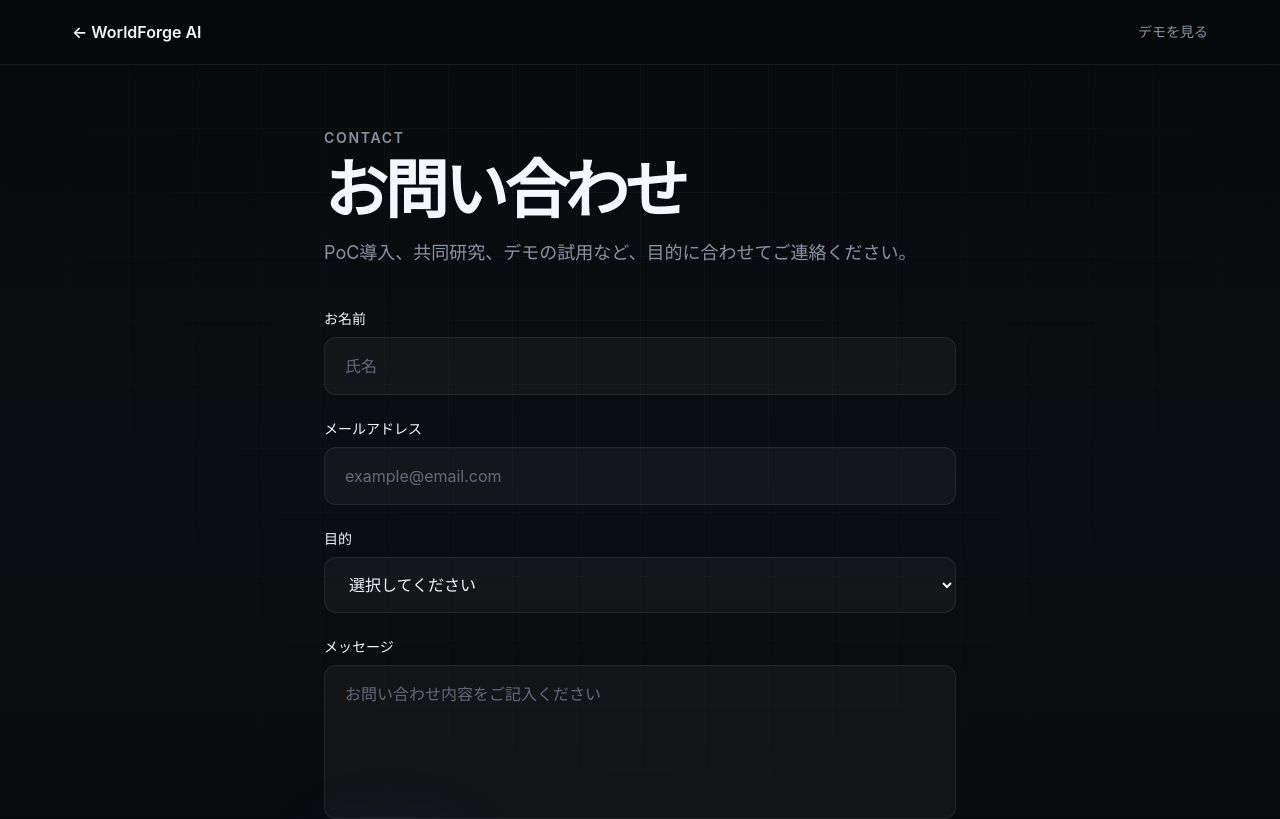
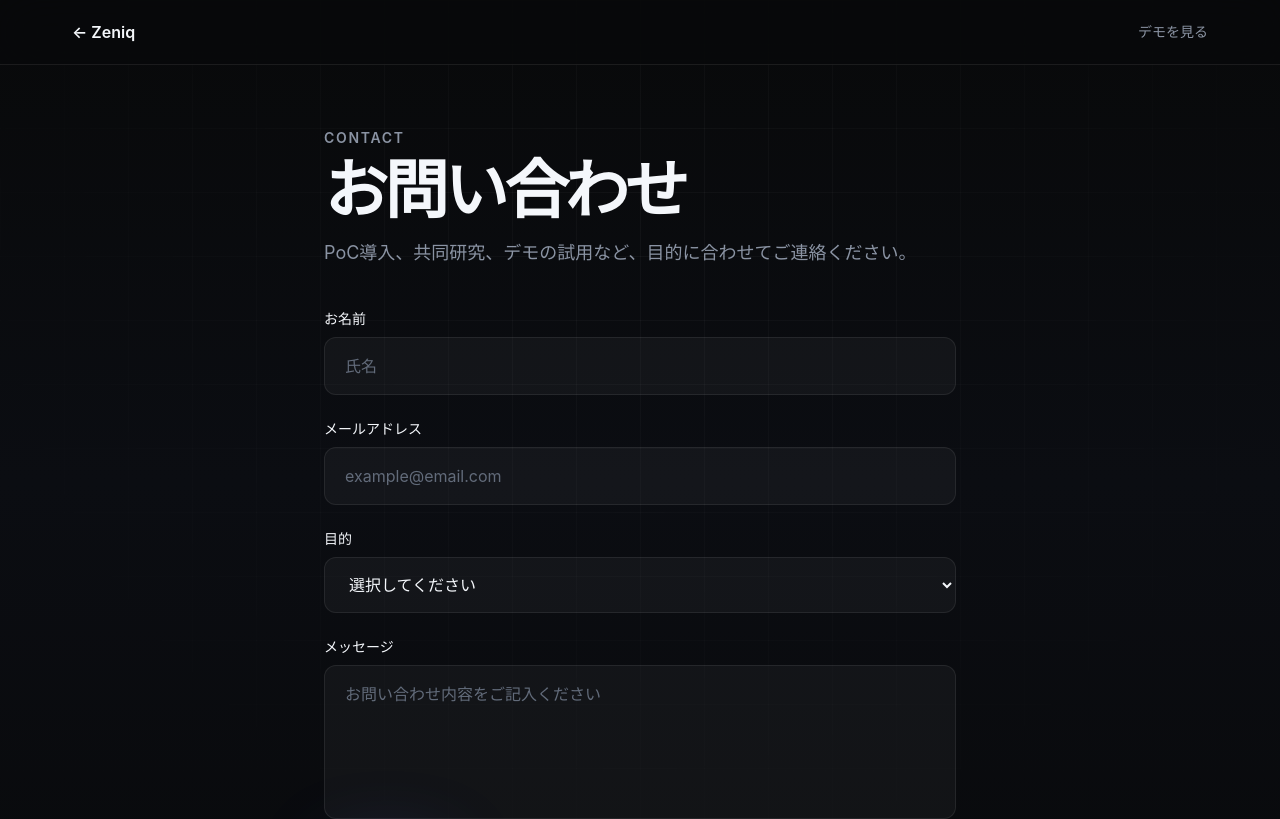
Before and after one commit to shinji-ogasa/unidream-demo-web, a Next.js app: page /homepage/contact in a window 1280 px wide. Shown: the top 819 px of the page. Built offline with nearby package versions, Linux system fonts and the light colour scheme.

Commit message:
rebrand: WorldForge AI -> Zeniq, update logo

```diff
--- a/src/app/homepage/contact/page.tsx
+++ b/src/app/homepage/contact/page.tsx
@@ -8,7 +8,7 @@ export default function ContactPage() {
       <header className="fixed top-0 left-0 right-0 z-50 border-b border-[rgba(255,255,255,0.08)] bg-[rgba(8,9,10,0.80)] backdrop-blur-xl">
         <div className="max-w-[1200px] mx-auto px-6 md:px-8 flex items-center justify-between py-4 md:py-5">
           <Link href="/homepage" className="text-base font-semibold text-[#f4f7fb] hover:text-[#8a93a3] transition">
-            ← WorldForge AI
+            ← Zeniq
           </Link>
           <Link href="/" className="text-sm font-medium text-[#8a93a3] transition hover:text-[#f4f7fb]">
             デモを見る
--- a/src/app/homepage/page.tsx
+++ b/src/app/homepage/page.tsx
@@ -80,8 +80,8 @@ function CtaButton({ children, variant = "primary", href }: { children: React.Re
 
 function Logo() {
   return (
-    <Link href="/homepage" className="flex items-center shrink-0" aria-label="WorldForge AI">
-      <Image src="/worldforge-ai-logo.png" alt="WorldForge AI" height={56} width={224} priority unoptimized className="h-10 md:h-14 w-auto" />
+    <Link href="/homepage" className="flex items-center shrink-0" aria-label="Zeniq">
+      <Image src="/Zeniq-logo.png" alt="Zeniq" height={56} width={224} priority unoptimized className="h-10 md:h-14 w-auto" />
     </Link>
   );
 }
@@ -136,7 +136,7 @@ function Footer() {
           </div>
         </div>
         <div className="mt-10 pt-5 border-t border-[rgba(255,255,255,0.08)] flex flex-wrap justify-between gap-4 text-xs text-[#626b7a]">
-          <p>© 2026 WorldForge AI</p>
+          <p>© 2026 Zeniq AI</p>
           <div className="flex gap-6"><span>Privacy</span><span>Terms</span></div>
         </div>
       </div>
@@ -177,7 +177,7 @@ export default function HomepagePage() {
               transition={{ duration: 0.5, delay: 0.1 }}
               className="mb-8 inline-flex rounded-full border border-[rgba(82,102,235,0.3)] bg-[rgba(82,102,235,0.12)] px-5 py-1.5 text-sm font-semibold text-[#5266eb]"
             >
-              UniDream · WorldForge AI
+              UniDream · Zeniq
             </motion.span>
             <motion.h1
               initial={{ opacity: 0, y: 20 }}
--- a/src/app/loading.tsx
+++ b/src/app/loading.tsx
@@ -4,10 +4,10 @@ export default function LoadingPage() {
   return (
     <div className="min-h-screen bg-[#08090a] flex items-center justify-center">
       <div className="flex flex-col items-center gap-6">
-        <div className="relative h-16 w-64 animate-pulse">
+        <div className="relative h-16 w-48 animate-pulse">
           <Image
-            src="/worldforge-ai-logo.png"
-            alt="WorldForge AI"
+            src="/Zeniq-logo.png"
+            alt="Zeniq"
             fill
             className="object-contain opacity-50"
             priority
```
